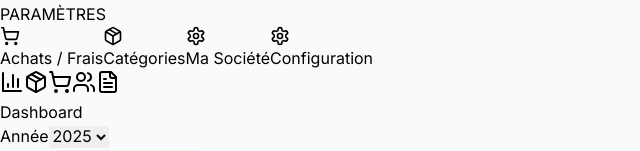
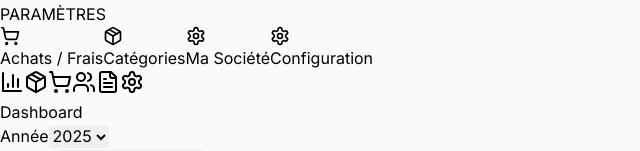
Before and after one commit to Ralphi1475/Inventix, a Next.js app in the folder src/: page /gestion in a window 1280 px wide. Shown: the part 270-421 px from the top of the page, without its empty margins (0-640 px from the left). Built offline with nearby package versions, Linux system fonts and the light colour scheme.

Commit message:
Update page.tsx

```diff
--- a/src/app/gestion/page.tsx
+++ b/src/app/gestion/page.tsx
@@ -41,8 +41,8 @@ import { ParametresSociete } from '@/components/settings/ParametresSociete';
 import { NavItem } from '@/components/layout/NavItem';
 import { Categories } from '@/components/categories/Categories';
 import { Categorie } from '@/types';
-import { chargerCategories,sauvegarderCategorie,supprimerCategorie
-} from '@/lib/api';
+import { chargerCategories,sauvegarderCategorie,supprimerCategorie} from '@/lib/api';
+import { ConfigPage} from './Config/Page';
 
 // Icônes
 import { Plus, Package, Users, TrendingUp, ShoppingCart, FileText, BarChart3, Settings, Search, Edit2, Trash2, Minus, X } from 'lucide-react';
@@ -168,6 +168,8 @@ export default function GestionApp() {
         />;
       case 'parametres':
         return <ParametresSociete parametres={parametres} onSave={sauvegarderParametres} />;
+		    case 'config':
+      return <ConfigPage />;
       default:
         return <Dashboard stats={stats} mouvements={mouvements} articles={articlesAvecPrix} clients={clients} fournisseurs={fournisseurs} achats={achats} />;
     }
@@ -231,6 +233,7 @@ export default function GestionApp() {
         <button onClick={() => setCurrentPage('vente-comptoir')} className="p-2"><ShoppingCart size={24} /></button>
         <button onClick={() => setCurrentPage('clients')} className="p-2"><Users size={24} /></button>
         <button onClick={() => setCurrentPage('factures')} className="p-2"><FileText size={24} /></button>
+		<button onClick={() => setCurrentPage('config')} className="p-2"><Settings size={24} /></button>
       </div>
       <div className="flex-1 p-4 md:p-8 mb-16 md:mb-0 overflow-auto">
         {renderPage()}
```
